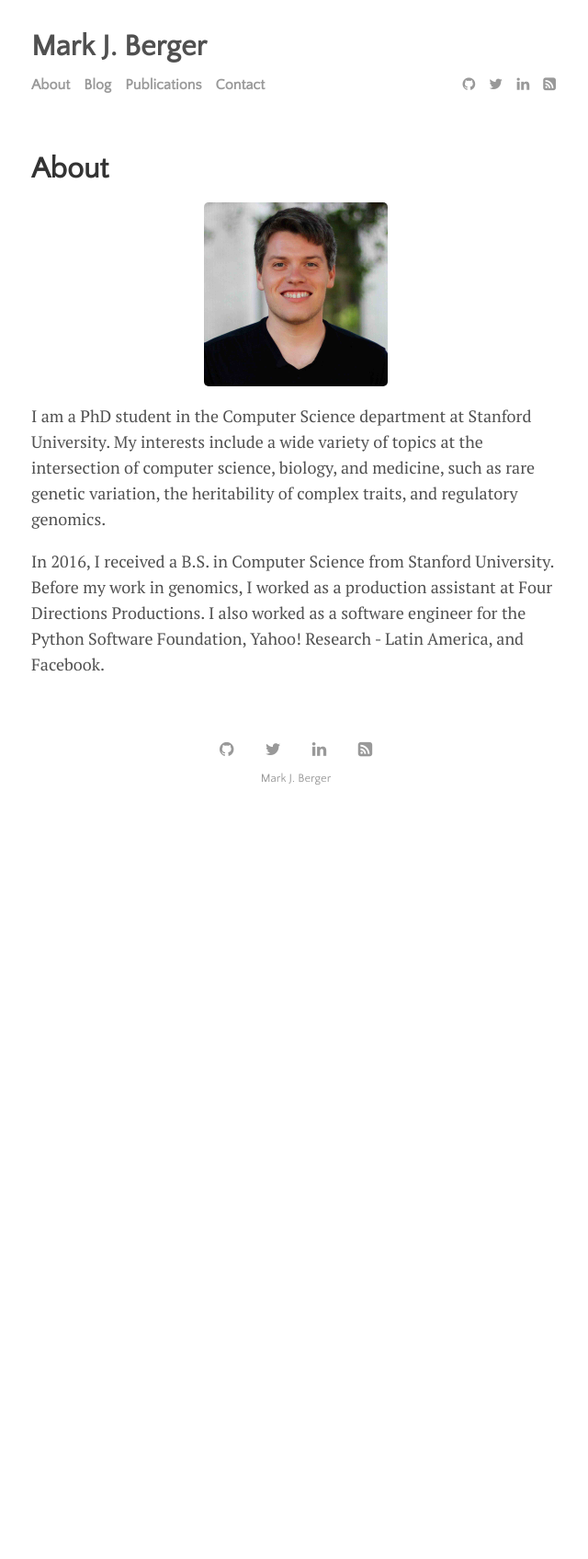
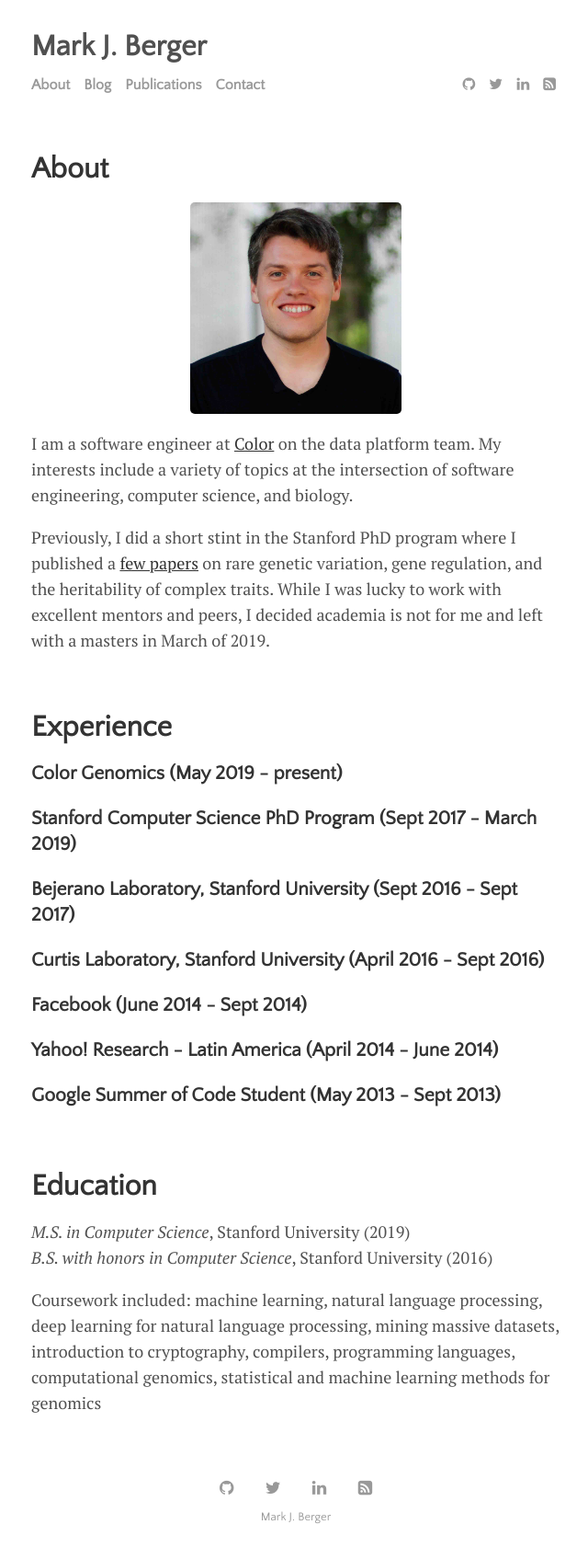
Before and after one commit to markberger/markberger.github.io, a Jekyll site: the page built from menu/about.md, in a window 1280 px wide. Shown: the whole page at 92% size, without its empty margins (318-958 px from the left). Built offline with Jekyll 4.4.1, drawn with Linux system fonts in a browser that asks for light colours; nearby versions of some CDN libraries; before the commit the page ends 900 px from its top, so only the background shows below that.

Commit message:
Update about page

```diff
--- a/menu/about.md
+++ b/menu/about.md
@@ -3,8 +3,34 @@ layout: page
 title: About
 ---
 
-<img src="{{ "/assets/img/me.jpg" | absolute_url }}" style="width: 200px; margin: auto; display: block;" />
+<img src="{{ "/assets/img/me.jpg" | absolute_url }}" style="width: 40%; margin: auto; display: block;" />
 
-I am a PhD student in the Computer Science department at Stanford University. My interests include a wide variety of topics at the intersection of computer science, biology, and medicine, such as rare genetic variation, the heritability of complex traits, and regulatory genomics.
+I am a software engineer at [Color](https://www.color.com/) on the data platform team. My interests include a variety of topics at the intersection of software engineering, computer science, and biology.
 
-In 2016, I received a B.S. in Computer Science from Stanford University. Before my work in genomics, I worked as a production assistant at Four Directions Productions. I also worked as a software engineer for the Python Software Foundation, Yahoo! Research - Latin America, and Facebook.
+Previously, I did a short stint in the Stanford PhD program where I published a [few papers](https://scholar.google.com/citations?user=0P0fVwQAAAAJ&hl=en) on rare genetic variation, gene regulation, and the heritability of complex traits. While I was lucky to work with excellent mentors and peers, I decided academia is not for me and left with a masters in March of 2019.
+
+<br/>
+
+# Experience
+
+### Color Genomics (May 2019 - present)
+
+### Stanford Computer Science PhD Program (Sept 2017 - March 2019)
+
+### Bejerano Laboratory, Stanford University (Sept 2016 - Sept 2017)
+
+### Curtis Laboratory, Stanford University (April 2016 - Sept 2016)
+
+### Facebook (June 2014 - Sept 2014)
+
+### Yahoo! Research - Latin America (April 2014 - June 2014)
+
+### Google Summer of Code Student (May 2013 - Sept 2013)
+
+<br/>
+# Education
+
+_M.S. in Computer Science_, Stanford University (2019)
+_B.S. with honors in Computer Science_, Stanford University (2016)
+
+Coursework included: machine learning, natural language processing, deep learning for natural language processing, mining massive datasets, introduction to cryptography, compilers, programming languages, computational genomics, statistical and machine learning methods for genomics
```
Also changed, not shown: Gemfile.lock.
